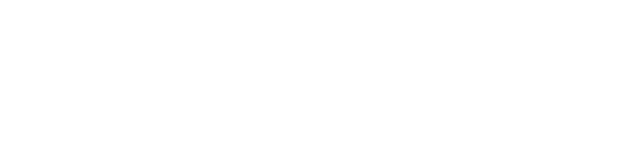
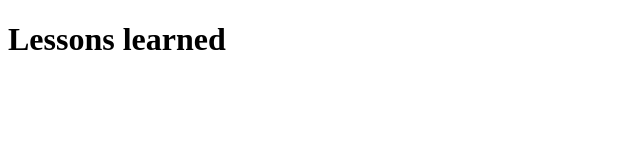
Before and after one commit to thiagosilva-tech/project-lessons-learned, a website: page index.html in a window 1280 px wide. Shown: the whole page, without its empty margins (0-640 px from the left). Drawn offline with Linux system fonts and the light colour scheme.

Commit message:
feat: add barra superior com titulo

```diff
--- a/index.html
+++ b/index.html
@@ -1,12 +1,14 @@
 <!DOCTYPE html>
-<html lang="en">
+<html lang="pt-br">
 <head>
     <meta charset="UTF-8">
     <meta http-equiv="X-UA-Compatible" content="IE=edge">
     <meta name="viewport" content="width=device-width, initial-scale=1.0">
-    <title>Document</title>
+    <title>Lessons learned</title>
 </head>
 <body>
-
+    <header id="cabecalho">
+        <h1 id="titulo">Lessons learned</h1>
+    </header>
 </body>
 </html>
--- a/style.css
+++ b/style.css
@@ -7,3 +7,6 @@
 body {
     background-color: rgb(253, 251, 251);
 }
+header {
+    top: 0;
+}
```
